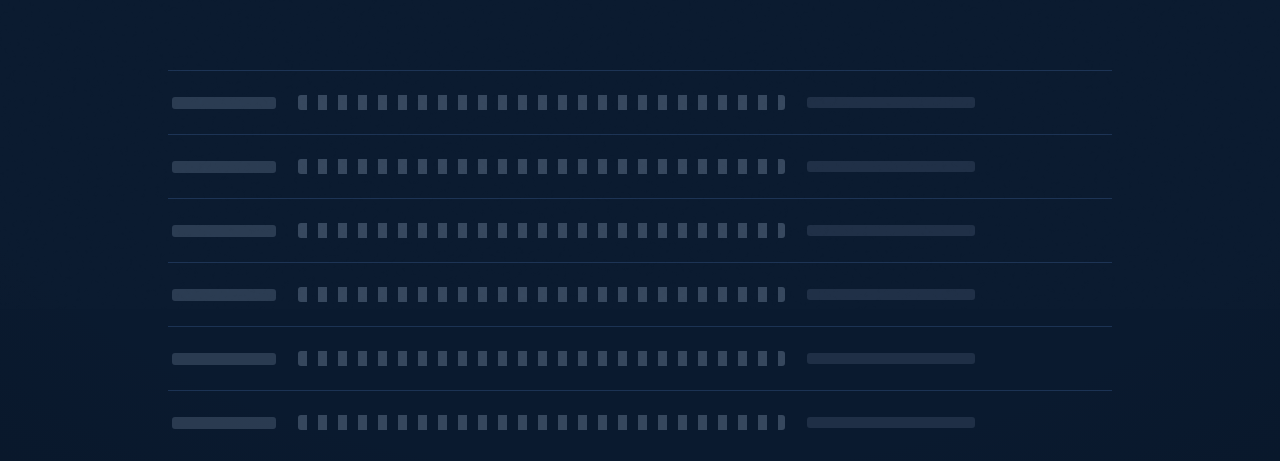
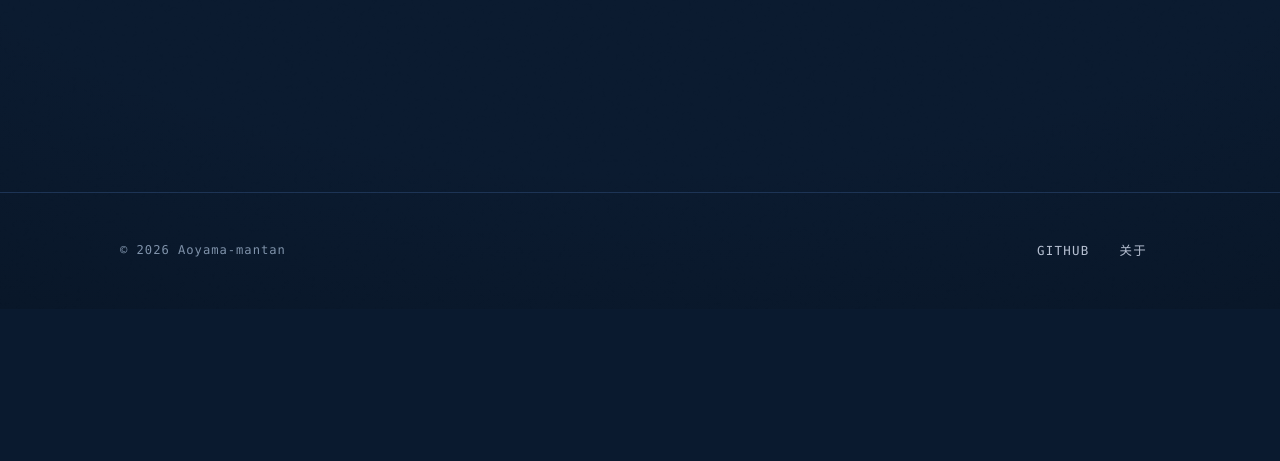
Before and after one commit to Aoyama-mantan/Aoyama-mantan.github.io, a plain HTML site: page index.html in a window 1280 px wide. Shown: the part 491-952 px from the top of the page. After the commit the page ends 800 px from the top, so only its background shows below. Drawn offline with Linux system fonts and the light colour scheme.

Commit message:
Simplify the home page: drop the empty document-list skeleton
- Remove the six placeholder rows (the dashed type/title/meta slots) and the
  whole #docs section from index.html, plus the now-dead .row.ghost rules in
  the stylesheet.
- Body becomes a min-height:100vh flex column and .wrap takes the free space,
  so on a short page the footer sits at the bottom instead of floating mid-page.
- The home hero is centred in that free space (.wrap.centered) rather than
  leaving a dead gap under it.

```diff
--- a/assets/css/style.css
+++ b/assets/css/style.css
@@ -47,6 +47,11 @@ body {
   text-rendering: optimizeLegibility;
   line-height: 1.75;
   overflow-x: hidden;
+  /* keep the footer at the bottom of the viewport on short pages */
+  min-height: 100vh;
+  min-height: 100dvh;
+  display: flex;
+  flex-direction: column;
 }
 
 /* grain — Hermes keeps a whisper of it */
@@ -79,7 +84,10 @@ body {
 .nav a.active { color: var(--accent); border-color: var(--line-2); }
 
 /* ---------- container ---------- */
-.wrap { max-width: var(--max, 1040px); margin: 0 auto; padding: 0 var(--gutter); }
+.wrap { max-width: var(--max, 1040px); margin: 0 auto; padding: 0 var(--gutter); flex: 1 0 auto; }
+/* home: with nothing under the hero, center it in the free space instead of
+   leaving a dead gap above the footer */
+.wrap.centered { display: flex; flex-direction: column; justify-content: center; }
 
 /* ---------- hero ---------- */
 .hero { padding: clamp(64px, 12vw, 140px) 0 clamp(56px, 7vw, 88px); }
@@ -168,17 +176,6 @@ h1.hero-title .hl { font-style: italic; color: var(--navy-bright); font-weight:
 .row:hover .title { color: var(--accent); }
 .row .meta { font-family: var(--font-mono); font-size: .7rem; letter-spacing: .1em; text-transform: uppercase; color: var(--navy); }
 
-/* empty document-list skeleton — faint placeholder slots, no words */
-.row.ghost { align-items: center; cursor: default; }
-.row.ghost:hover { background: none; }
-.list .row.ghost:last-child { border-bottom: none; }
-.row.ghost .ghost-date,
-.row.ghost .ghost-title,
-.row.ghost .ghost-meta { flex: 0 0 auto; border-radius: 3px; display: block; }
-.row.ghost .ghost-date { width: 104px; height: 12px; background: color-mix(in srgb, var(--ink-faint) 28%, transparent); }
-.row.ghost .ghost-title { width: 52%; height: 15px; background: repeating-linear-gradient(90deg, color-mix(in srgb, var(--ink-faint) 38%, transparent) 0 9px, transparent 9px 20px); }
-.row.ghost .ghost-meta { width: 18%; height: 11px; background: color-mix(in srgb, var(--ink-faint) 18%, transparent); }
-
 /* ---------- footer ---------- */
 footer { border-top: 1px solid var(--line); padding: 40px var(--gutter); }
 .foot-inner { max-width: var(--max, 1040px); margin: 0 auto; display: flex; flex-wrap: wrap; gap: 14px; justify-content: space-between; align-items: center; }
--- a/index.html
+++ b/index.html
@@ -23,22 +23,10 @@
     </div>
   </header>
 
-  <main class="wrap">
+  <main class="wrap centered">
     <section class="hero">
       <span class="eyebrow">Document Vault</span>
       <h1 class="hero-title">Aoyama-<span class="hl">mantan</span></h1>
-    </section>
-
-    <!-- 文档区 — 空的列表骨架，等待投放文档 -->
-    <section class="section" id="docs">
-      <div class="list">
-        <div class="row ghost"><span class="ghost-date"></span><span class="ghost-title"></span><span class="ghost-meta"></span></div>
-        <div class="row ghost"><span class="ghost-date"></span><span class="ghost-title"></span><span class="ghost-meta"></span></div>
-        <div class="row ghost"><span class="ghost-date"></span><span class="ghost-title"></span><span class="ghost-meta"></span></div>
-        <div class="row ghost"><span class="ghost-date"></span><span class="ghost-title"></span><span class="ghost-meta"></span></div>
-        <div class="row ghost"><span class="ghost-date"></span><span class="ghost-title"></span><span class="ghost-meta"></span></div>
-        <div class="row ghost"><span class="ghost-date"></span><span class="ghost-title"></span><span class="ghost-meta"></span></div>
-      </div>
     </section>
   </main>
 
```
